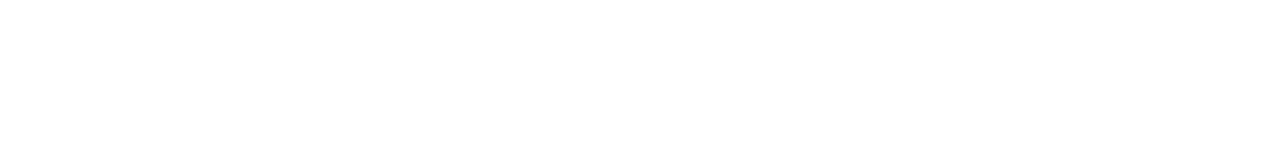
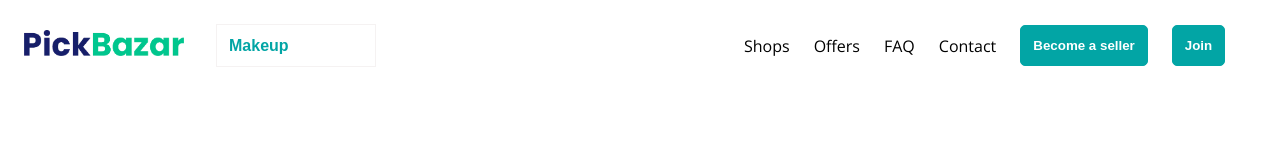
Before and after one commit to balavignesh111/pick-bazar, a plain HTML site: page index.html in a window 1280 px wide. Drawn offline with nearby package versions, Linux system fonts and the light colour scheme.

Commit message:
header part completed

```diff
--- a/index.html
+++ b/index.html
@@ -4,8 +4,37 @@
   <meta charset="UTF-8">
   <meta name="viewport" content="width=device-width, initial-scale=1.0">
   <title>pick bazar</title>
+  <link rel="stylesheet" href="style.css">
+  <link rel="stylesheet" href="https://cdnjs.cloudflare.com/ajax/libs/font-awesome/6.4.0/css/all.min.css" integrity="sha512-iecdLmaskl7CVkqkXNQ/ZH/XLlvWZOJyj7Yy7tcenmpD1ypASozpmT/E0iPtmFIB46ZmdtAc9eNBvH0H/ZpiBw==" crossorigin="anonymous" referrerpolicy="no-referrer" />
 </head>
 <body>
+  <header class="header">
+    <div class="header-left">
+      <div class="logo">
+        <img src="./image/PickBazar.webp" alt="logo">
+      </div>
+      <div class="select-option">
+        <select id="header-menu">
+          <option value="makeup">Makeup
+             <i class="fa-solid fa-caret-down"></i></option>
+          <option value="Grocery">Grocery</option>
+          <option value="Bakery">Bakery</option>
+          <option value="Clothing">Clothing</option>
+          <option value="Furniture">Furniture</option>
+          <option value="Daily Needs">Daily Needs</option>
+          <option value="Books">Books</option>
+        </select>
+      </div>
+    </div>
+    <div class="header-right">
+      <a href="#" class="Shops">Shops</a>
+      <a href="#">Offers</a>
+      <a href="#">FAQ</a>
+      <a href="#">Contact</a>
+      <button class="become-a-seller btn">Become a seller</button>
+      <button class="join btn">Join</button>
+    </div>
 
+  </header>
 </body>
 </html>
--- a/style.css
+++ b/style.css
@@ -1,5 +1,82 @@
 @import url('https://fonts.googleapis.com/css2?family=Open+Sans&display=swap');
+
+:root{
+  --clr-green: rgb(2,165,165);
+}
+
+*{
+  margin: 0;
+  padding: 0;
+  box-sizing: border-box;
+}
+
+html{
+  font-size: 16px;
+}
 
 body{
   font-family: 'Open Sans', sans-serif;
+  width: 100vw;
 }
+
+/* logo design */
+.logo{
+  width: 10rem;
+}
+
+.logo img{
+  width: 100%;
+  height: auto;
+  object-fit: contain;
+}
+
+.header{
+  width: 100%;
+  padding: 1.5rem;
+  background-color: white;
+  display: flex;
+  flex-direction: row;
+  justify-content: space-between;
+}
+
+.header-left{
+  width: 23rem;
+  display: flex;
+  flex-direction: row;
+  align-items: center;
+  gap: 2rem;
+}
+
+.header-right{
+  width: 32rem;
+  display: flex;
+  flex-direction: row;
+  align-items: center;
+  gap: 1.5rem;
+}
+
+.header-right a{
+  text-decoration: none;
+  color: black;
+}
+
+.btn{
+  padding: 0.75rem;
+  color: white;
+  background-color: var(--clr-green);
+  font-weight: 900;
+  border: 1px solid var(--clr-green);
+  border-radius: 5px;
+}
+
+#header-menu{
+  appearance: none;
+  color: var(--clr-green);
+  font-size: 1rem;
+  font-weight: 900;
+  width: 10rem;
+  background-color: white;
+  padding: 0.75rem;
+  border: 1px solid rgb(245, 242, 242);
+  outline: none;
+}
```
Also changed, not shown: image/PickBazar.webp (added).
